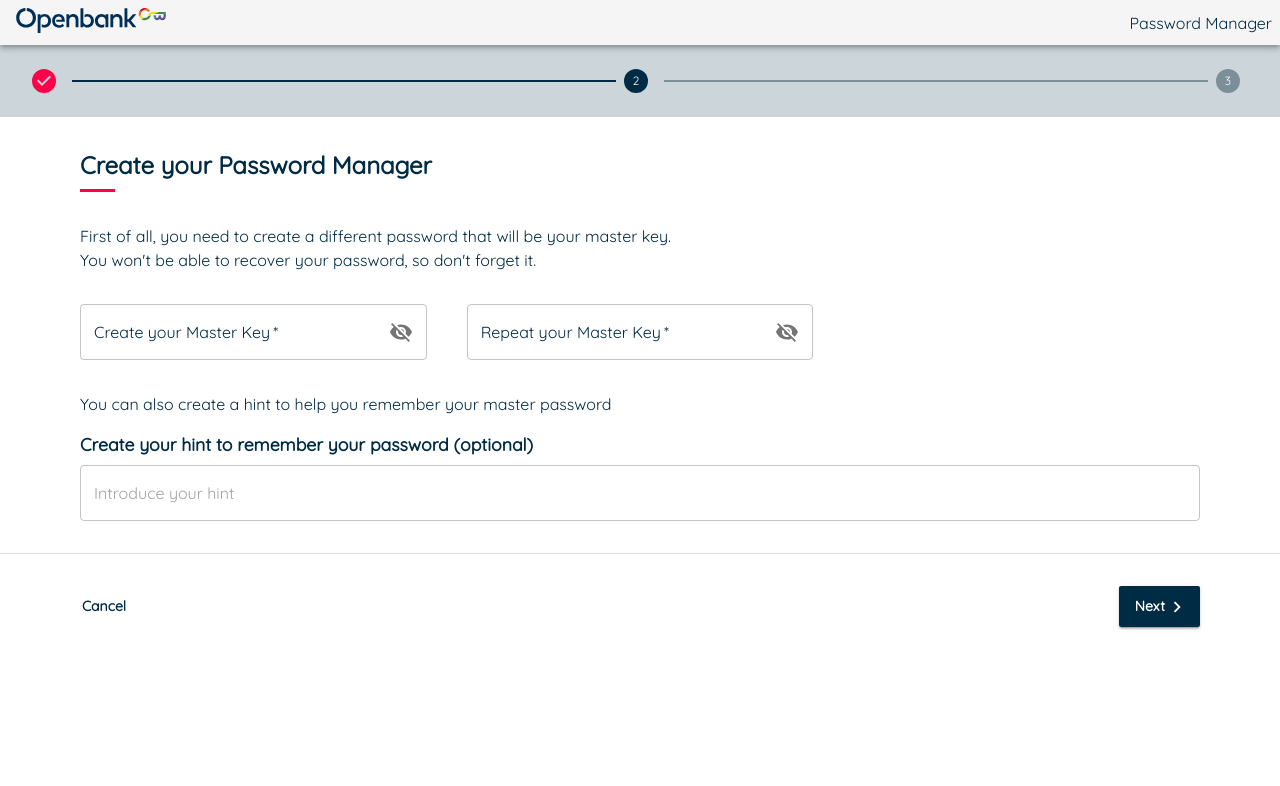
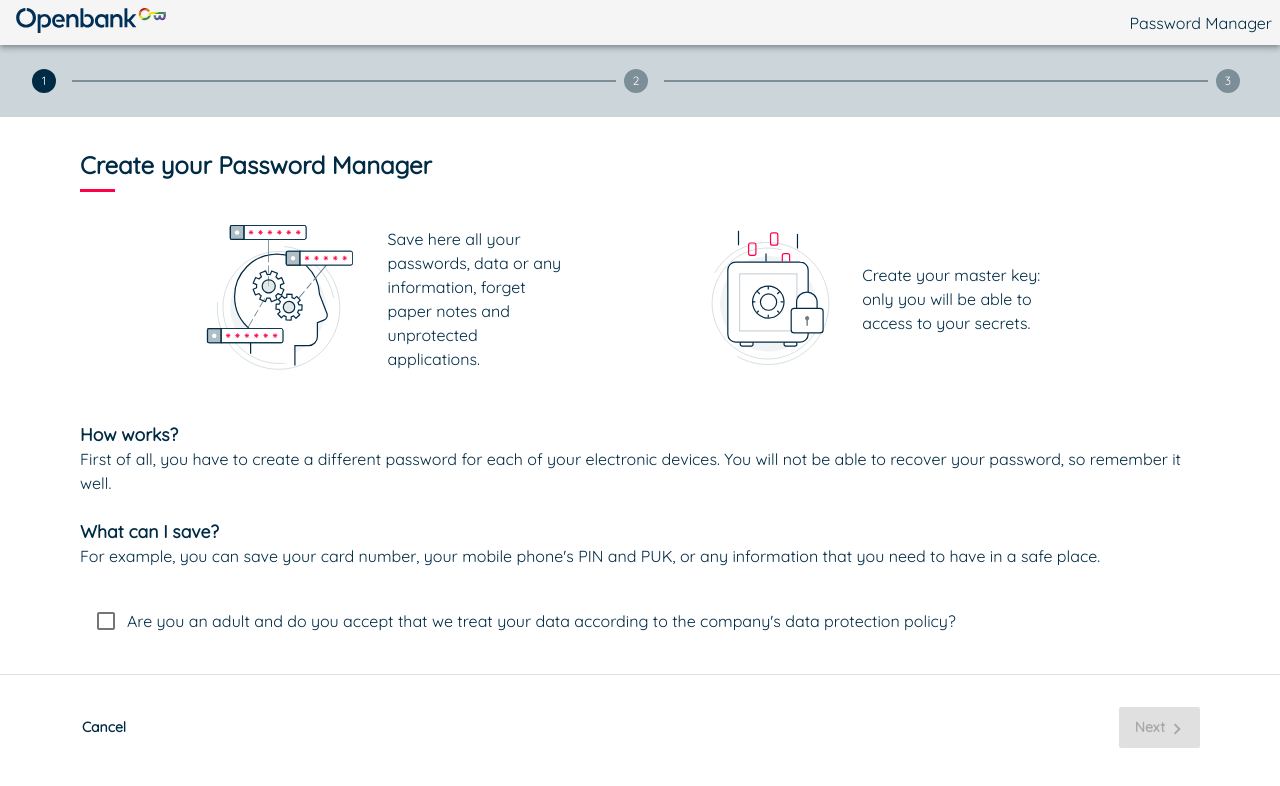
Before and after one commit to jsanchezdepablo/open-bank-test, a React (Create React App) app: page /create in a window 1280 px wide. Shown: the top 786 px of the page. Built offline with nearby package versions, Linux system fonts and the light colour scheme.

Commit message:
Added new response component, added constants file and removed unnecessary box component.

```diff
--- a/src/components/forms/CreationPasswordForm.jsx
+++ b/src/components/forms/CreationPasswordForm.jsx
@@ -5,16 +5,16 @@ import { Typography, Grid, Box, InputAdornment, IconButton, TextField } from '@m
 import Visibility from '@material-ui/icons/Visibility';
 import VisibilityOff from '@material-ui/icons/VisibilityOff';
 import { submitForm } from 'services/api';
+import { config } from 'core/constants';
 
 export default ({ setTypeButton, setCreationResponse, formName }) => {
   const { formatMessage: f } = useIntl();
   const [showPasswords, setShowPasswords] = useState({ first: false, second: false });
   const [errorMessage, setErrorMessage] = useState('');
-  const LENGTH = { min: 8, medium: 24, max: 255 };
   const validations = {
     required: true,
-    minLength: LENGTH.min,
-    maxLength: LENGTH.medium,
+    minLength: config.INPUT_LENGTH.min,
+    maxLength: config.INPUT_LENGTH.medium,
     pattern: /^(?=\w*\d)(?=\w*[A-Z])\S{8,24}$/,
   };
 
@@ -39,18 +39,18 @@ export default ({ setTypeButton, setCreationResponse, formName }) => {
       case 'minLength':
         return f(
           { id: 'error.minLength', defaultMessage: 'Minimum length is 8 characters' },
-          { minLength: LENGTH.min },
+          { minLength: config.INPUT_LENGTH.min },
         );
       case 'maxLength':
         return f(
           { id: 'error.maxLength', defaultMessage: 'The maximum length is 24 characters' },
-          { maxLength: LENGTH.medium },
+          { maxLength: config.INPUT_LENGTH.medium },
         );
       case 'pattern':
         return f({
           id: 'error.pattern',
           defaultMessage:
-            'You must introduce at least one number and one capital letter. Remember not to use blank spaces',
+            'Format error: You must introduce at least one number and one capital letter. Remember not to use blank spaces',
         });
       default:
         break;
@@ -58,25 +58,21 @@ export default ({ setTypeButton, setCreationResponse, formName }) => {
   };
 
   const onSubmit = data => {
-    const { firstPass, secondPass } = data;
+    const { firstPass, secondPass, hint } = data;
 
-    if (firstPass.includes(secondPass)) {
-      submitForm(data.example)
-        .then(response => {
-          setCreationResponse(response?.status); //DEVUELVO EL COMPONENTE DE SUCCESS
-        })
-        .catch(response => {
-          setCreationResponse(response?.status); //DEVUELVO EL COMPONENTE DE ERROR
-        });
-    } else {
-      setErrorMessage(f({ id: 'error.noEquals', defaultMessage: 'Passwords must match' }));
-    }
+    firstPass.includes(secondPass)
+      ? submitForm(firstPass, secondPass, hint)
+          .then(response => {
+            setCreationResponse(response?.status);
+          })
+          .catch(response => {
+            setCreationResponse(response?.status);
+          })
+      : setErrorMessage(f({ id: 'error.noEquals', defaultMessage: 'Passwords must match' }));
   };
 
-  console.log(errors);
-
   return (
-    <Box pt={4}>
+    <>
       <Typography>
         {f({
           id: 'CreationPasswordForm.info.masterKeyCreation',
@@ -196,13 +192,13 @@ export default ({ setTypeButton, setCreationResponse, formName }) => {
                 })}
                 inputRef={register({
                   maxLength: {
-                    value: LENGTH.max,
+                    value: config.INPUT_LENGTH.max,
                     message: f(
                       {
                         id: 'error.maxLength',
                         defaultMessage: '',
                       },
-                      { maxLength: LENGTH.max },
+                      { maxLength: config.INPUT_LENGTH.max },
                     ),
                   },
                 })}
@@ -213,6 +209,6 @@ export default ({ setTypeButton, setCreationResponse, formName }) => {
           </Box>
         </form>
       </Box>
-    </Box>
+    </>
   );
 };
--- a/src/components/forms/DetailForm.jsx
+++ b/src/components/forms/DetailForm.jsx
@@ -14,7 +14,7 @@ export default ({ setIsDisabled }) => {
   }, [checked, setIsDisabled]);
 
   return (
-    <Box pt={4}>
+    <>
       <Grid container spacing={2} direction="row" justify="space-evenly" alignItems="center">
         <Grid item xs={4}>
           <Grid container direction="row" alignItems="center">
@@ -90,6 +90,6 @@ export default ({ setIsDisabled }) => {
           })}
         />
       </Box>
-    </Box>
+    </>
   );
 };
--- /dev/null
+++ b/src/components/forms/ResponseForm.jsx
@@ -0,0 +1,5 @@
+import React from 'react';
+
+export default ({ status }) => {
+  return status;
+};
--- /dev/null
+++ b/src/core/constants.js
@@ -0,0 +1,3 @@
+export const config = {
+  INPUT_LENGTH: { min: 8, medium: 24, max: 255 },
+};
--- a/src/locale/en.json
+++ b/src/locale/en.json
@@ -9,7 +9,7 @@
   "error.required": "Required input",
   "error.minLength": "Minimum length is {minLength} characters",
   "error.maxLength": "The maximum length is {maxLength} characters",
-  "error.pattern": "You must introduce at least one number and one capital letter. Remember not to use blank spaces",
+  "error.pattern": "Format error: You must introduce at least one number and one capital letter. Remember not to use blank spaces",
   "error.noEquals": "Passwords must match",
 
   "CreationLayout.title": "Create your Password Manager",
--- a/src/locale/es.json
+++ b/src/locale/es.json
@@ -9,7 +9,7 @@
   "error.required": "Este campo es obligatorio",
   "error.minLength": "La longitud mínima es de {minLength} caracteres",
   "error.maxLength": "La longitud máxima es de {maxLength} caracteres",
-  "error.pattern": "Debes introducir al menos un número y una mayúscula. Recuerda no usar espacios en blanco",
+  "error.pattern": "Error de formato: Debes introducir al menos un número y una mayúscula. Recuerda no usar espacios en blanco",
   "error.noEquals": "Las contraseñas deben coincidir",
 
   "CreationLayout.title": "Crea tu Password Manager",
--- a/src/routes/layouts/CreationLayout.jsx
+++ b/src/routes/layouts/CreationLayout.jsx
@@ -7,11 +7,12 @@ import SecondaryButton from 'components/buttons/SecondaryButton';
 import DefaultBox from 'components/grids/DefaultBox';
 import DetailForm from 'components/forms/DetailForm';
 import CreationPasswordForm from 'components/forms/CreationPasswordForm';
+import ResponseForm from 'components/forms/ResponseForm';
 
 export default ({ history }) => {
   const { formatMessage: f } = useIntl();
-  const [activeStep, setActiveStep] = useState(1);
-  const [isDisabled, setIsDisabled] = useState(false);
+  const [activeStep, setActiveStep] = useState(0);
+  const [isDisabled, setIsDisabled] = useState(true);
   const [typeButton, setTypeButton] = useState(null);
   const [creationResponse, setCreationResponse] = useState(null);
   const steps = ['detail', 'creationPassword', 'creationPasswordResult'];
@@ -36,7 +37,7 @@ export default ({ history }) => {
           />
         );
       case 2:
-        return creationResponse;
+        return <ResponseForm status={creationResponse} />;
       default:
         break;
     }
@@ -56,7 +57,7 @@ export default ({ history }) => {
           {f({ id: 'CreationLayout.title', defaultMessage: 'Create your Password Manager' })}
         </Typography>
         <Divider className="short-divider" />
-        {getStepComponent()}
+        <Box pt={4}>{getStepComponent()}</Box>
       </DefaultBox>
       {activeStep !== 2 && (
         <>
```
